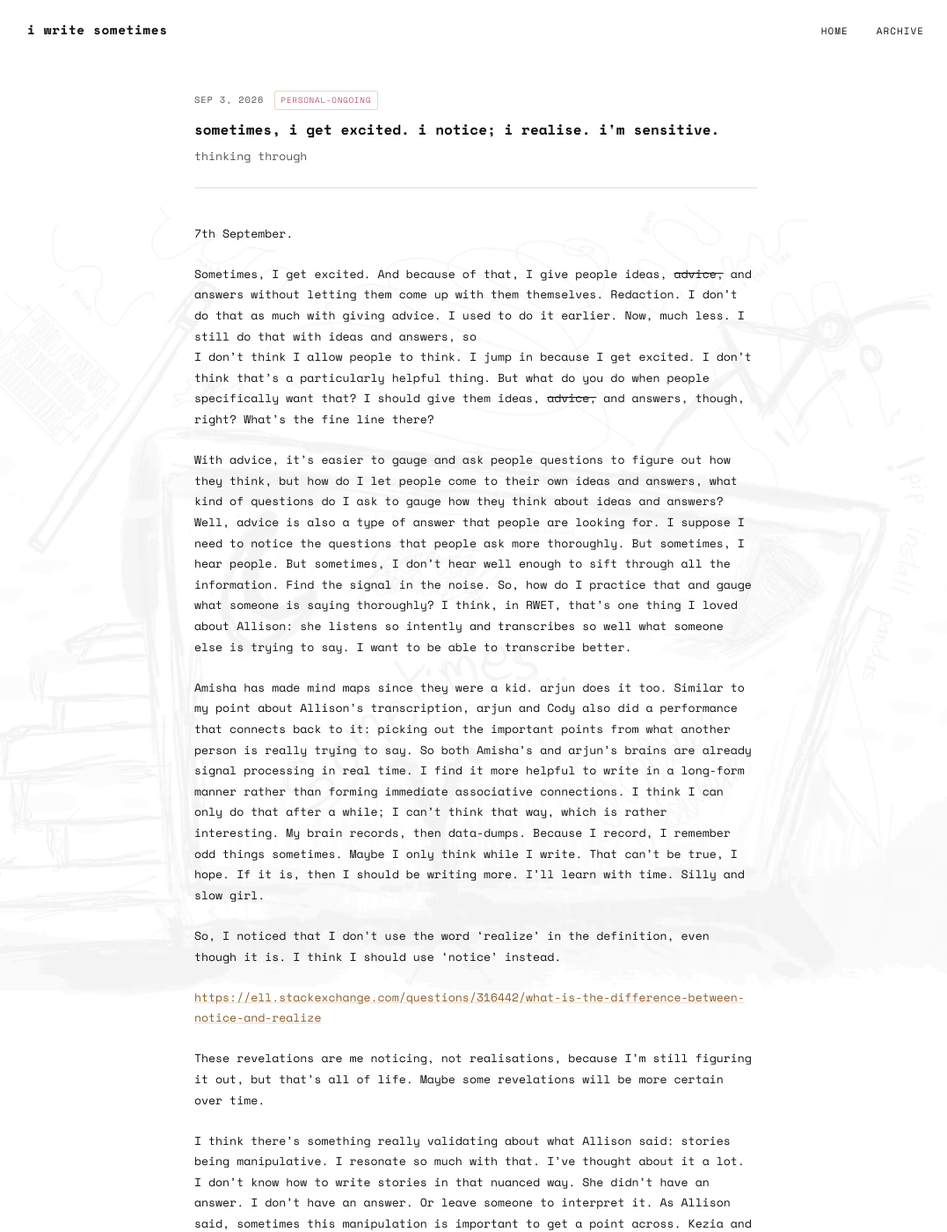
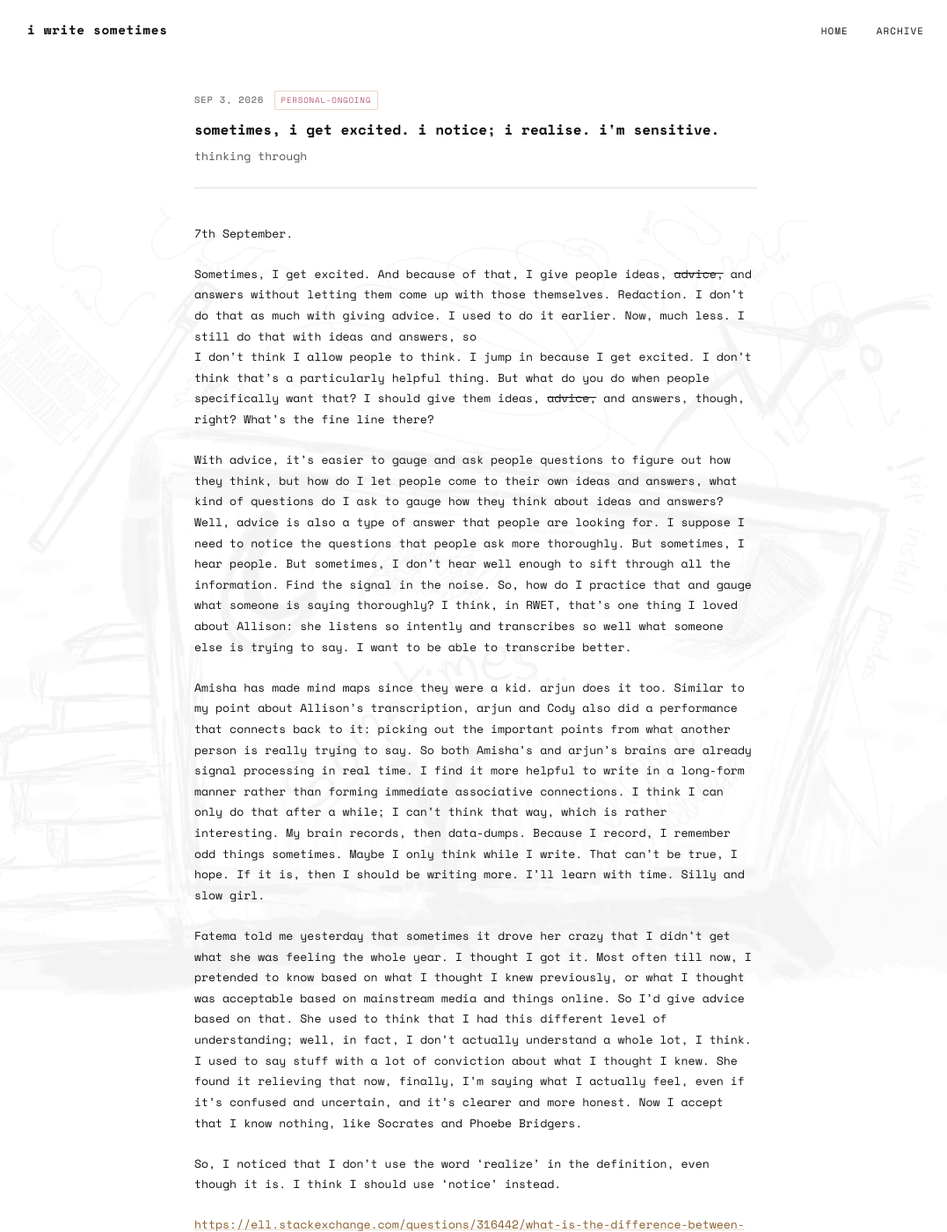
Before and after one commit to shlokamohanty/i-write-sometimes, a Jekyll site: the page built from _posts/2026-09-03-excited.md, in a window 1280 px wide and 1400 px high. Shown: the whole window at 88% size, without its empty margins (99-1176 px from the left). Built offline with Jekyll 4.4.1, drawn with Linux system fonts in a browser that asks for light colours; some web fonts are replaced; some of the changed text lies outside the part shown.

Commit message:
jnjknjkbn
jnkjnkjn

```diff
--- a/_posts/2026-09-03-excited.md
+++ b/_posts/2026-09-03-excited.md
@@ -8,12 +8,14 @@ tags: personal-ongoing
 
 7th September.
 
-Sometimes, I get excited. And because of that, I give people ideas, ~~advice,~~ and answers without letting them come up with them themselves. Redaction. I don’t do that as much with giving advice. I used to do it earlier. Now, much less. I still do that with ideas and answers, so
+Sometimes, I get excited. And because of that, I give people ideas, ~~advice,~~ and answers without letting them come up with those themselves. Redaction. I don’t do that as much with giving advice. I used to do it earlier. Now, much less. I still do that with ideas and answers, so
 I don’t think I allow people to think. I jump in because I get excited. I don’t think that’s a particularly helpful thing. But what do you do when people specifically want that? I should give them ideas, ~~advice,~~ and answers, though, right? What’s the fine line there?
 
 With advice, it’s easier to gauge and ask people questions to figure out how they think, but how do I let people come to their own ideas and answers, what kind of questions do I ask to gauge how they think about ideas and answers? Well, advice is also a type of answer that people are looking for. I suppose I need to notice the questions that people ask more thoroughly. But sometimes, I hear people. But sometimes, I don’t hear well enough to sift through all the information. Find the signal in the noise. So, how do I practice that and gauge what someone is saying thoroughly? I think, in RWET, that’s one thing I loved about Allison: she listens so intently and transcribes so well what someone else is trying to say. I want to be able to transcribe better.
 
 Amisha has made mind maps since they were a kid. arjun does it too. Similar to my point about Allison’s transcription, arjun and Cody also did a performance that connects back to it: picking out the important points from what another person is really trying to say. So both Amisha's and arjun’s brains are already signal processing in real time. I find it more helpful to write in a long-form manner rather than forming immediate associative connections. I think I can only do that after a while; I can't think that way, which is rather interesting. My brain records, then data-dumps. Because I record, I remember odd things sometimes. Maybe I only think while I write. That can’t be true, I hope. If it is, then I should be writing more. I'll learn with time. Silly and slow girl.
+
+Fatema told me yesterday that sometimes it drove her crazy that I didn't get what she was feeling the whole year. I thought I got it. Most often till now, I pretended to know based on what I thought I knew previously, or what I thought was acceptable based on mainstream media and things online. So I’d give advice based on that. She used to think that I had this different level of understanding; well, in fact, I don’t actually understand a whole lot, I think. I used to say stuff with a lot of conviction about what I thought I knew. She found it relieving that now, finally, I’m saying what I actually feel, even if it’s confused and uncertain, and it’s clearer and more honest. Now I accept that I know nothing, like Socrates and Phoebe Bridgers.
 
 So, I noticed that I don’t use the word ‘realize’ in the definition, even though it is. I think I should use ‘notice’ instead.
 
@@ -28,3 +30,5 @@ Raviya and I were talking about the word ‘sensitive’ today. When we were tal
 The adjective ‘[sensitive](https://www.merriam-webster.com/simple/sensitive)’ has so many definitions.
 
 I don’t understand social cues well, but that’s on me to figure out. So, I like when people are direct with me; even when it can be something that sounds mean or could potentially hurt me, it’s better than the hiddenness of things. I like when people can be real with me. I like people’s judgements. The rawness, the unedited version — so I actually learn from them. Most often, with time, I can empathise with where they are coming from and the choices they make. Amisha has told me I can come across as really annoying sometimes, but because they like me, they like how I am. So I told Raviya she doesn’t need to change the way she speaks around me to match what I ~~feel~~ think; that would feel more hurtful because then she won’t be herself around me.
+
+But, a completely contrary thought to this, I sometimes also like it when things are in a superposition. Schrödinger's cat. Open to interpretation, connecting back to how I want to tell stories. That's very contradictory: direct communication, but sometimes open to interpretation. I suppose my brain is in a perpetual state of probabilistic understanding of what’s happening, so maybe, sometimes, I crave the ease of directness. I suppose the gist of this entry is rather ironic, because the whole entry seems to suggest that I should leave people in superposition because that is more honest — while being in a simultaneous state of wanting direct communication and being open to interpretration. How very 'sometimes' of me. Schrödinger's cat.
```
Also changed, not shown: _posts/.obsidian/workspace.json (+9 -9 lines).
